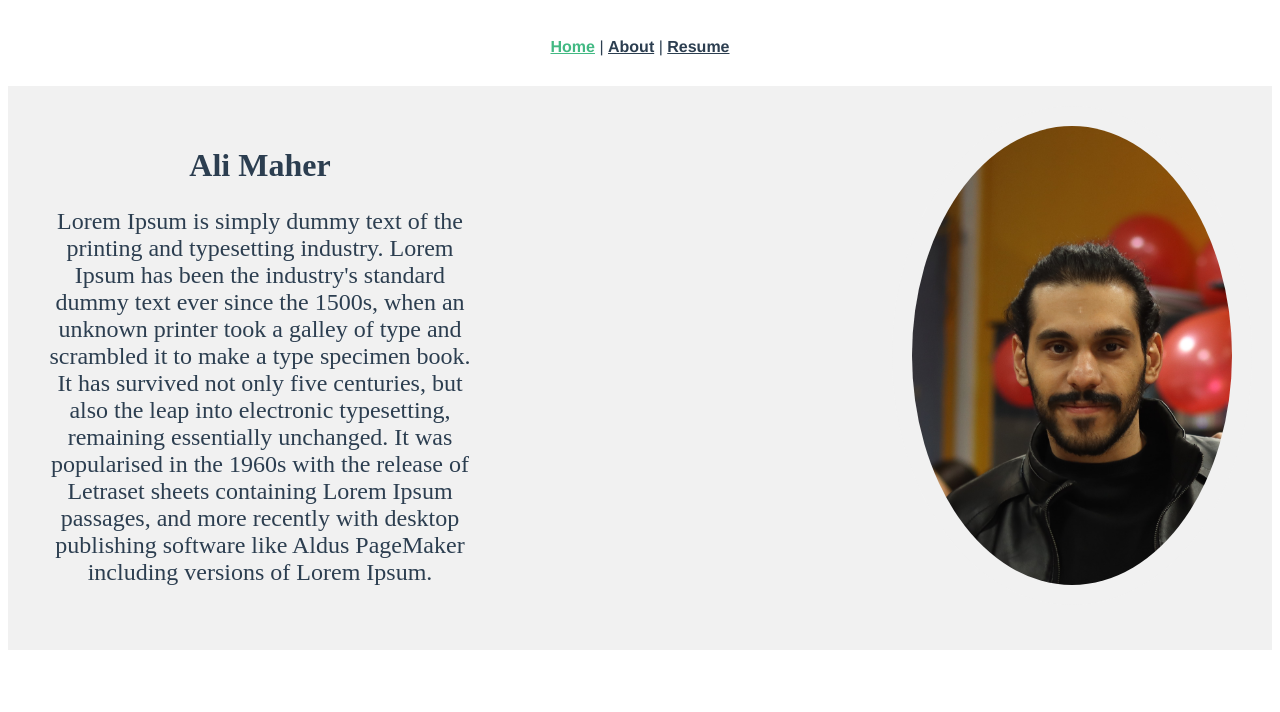
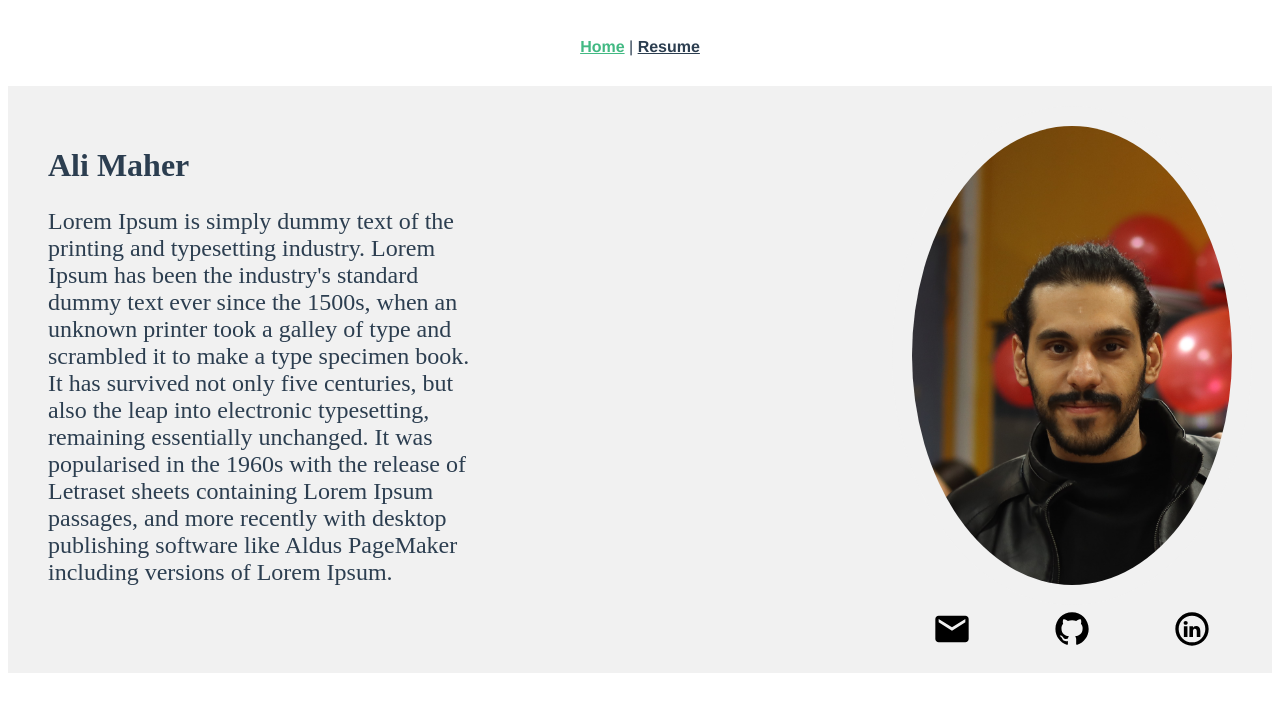
Before and after one commit to aliiimaher/PersonalWebsite, a Vue app: page / in a window 1280 px wide. Shown: the top 712 px of the page. Built offline with nearby package versions, Linux system fonts and the light colour scheme.

Commit message:
lots of changes

```diff
--- a/src/App.vue
+++ b/src/App.vue
@@ -1,7 +1,6 @@
 <template>
   <nav>
     <router-link to="/">Home</router-link> |
-    <router-link to="/about">About</router-link> |
     <router-link to="/resume">Resume</router-link>
   </nav>
   <router-view/>
@@ -12,12 +11,13 @@
   font-family: Avenir, Helvetica, Arial, sans-serif;
   -webkit-font-smoothing: antialiased;
   -moz-osx-font-smoothing: grayscale;
-  text-align: center;
+  /* text-align: center; */
   color: #2c3e50;
 }
 
 nav {
   padding: 30px;
+  text-align: center;
 }
 
 nav a {
--- a/src/router/index.js
+++ b/src/router/index.js
@@ -7,14 +7,6 @@ const routes = [
     path: '/',
     name: 'home',
     component: HomeView
-  },
-  {
-    path: '/about',
-    name: 'about',
-    // route level code-splitting
-    // this generates a separate chunk (about.[hash].js) for this route
-    // which is lazy-loaded when the route is visited.
-    component: () => import(/* webpackChunkName: "about" */ '../views/AboutView.vue')
   },
   {
     path: '/resume',
--- a/src/views/AboutView.vue
+++ /dev/null
@@ -1,5 +0,0 @@
-<template>
-  <div class="about">
-    <h1>This is an about page</h1>
-  </div>
-</template>
--- a/src/views/HomeView.vue
+++ b/src/views/HomeView.vue
@@ -14,16 +14,30 @@
         of Lorem Ipsum.
       </p>
     </div>
-    <div>
+    <div class="right-container">
       <img src="../pictures/AliMaher.jpg" alt="Avatar" class="photo" />
       <div class="logos-container">
-
+        <a href="mailto:alimohammadmaher@gmail.com">
+          <img src="../pictures/mdi_email.svg" alt="email" class="email-logo" />
+        </a>
+        <a href="https://github.com/aliiimaher/">
+          <img
+            src="../pictures/bxl_github.svg"
+            alt="github"
+            class="github-logo"
+          />
+        </a>
+        <!--  -->
+        <a href="https://www.linkedin.com/in/aliiii-maher/">
+          <img
+            src="../pictures/jam_linkedin-circle.svg"
+            alt="linkedin"
+            class="linkedin-logo"
+          />
+        </a>
       </div>
     </div>
   </div>
-  <!-- <div class="home">
-    <img alt="aliMaher" src="../pictures/AliMaher.jpg" class="img" />
-  </div> -->
 </template>
 
 <script>
@@ -35,7 +49,6 @@ export default {
 <style scoped>
 .main-container {
   max-width: 1600px;
-  /* height: auto; */
   background-color: #f1f1f1;
   padding: 20px;
   display: flex;
@@ -63,15 +76,21 @@ export default {
   font-family: "Times New Roman", Times, serif;
 }
 
+.right-container {
+  justify-content: center;
+  margin-left: 400px;
+}
+
 .photo {
   border-radius: 100%;
   width: 320px;
   background-color: #f1f1f1;
   padding: 20px;
-  margin-left: 400px;
 }
 
 .logos-container {
-
+  display: flex;
+  /* justify-content: center; */
+  justify-content: space-around;
 }
 </style>
--- a/src/views/ResumeView.vue
+++ b/src/views/ResumeView.vue
@@ -1,10 +1,19 @@
 <template>
   <div>This is my at end of 2022.</div>
-  <img src="../pictures/CV_AliMaher.jpg" alt="resume" />
+  <img src="../pictures/CV_AliMaher.jpg" alt="resume" class="resume">
 </template>
 
 <script>
 export default {};
 </script>
 
-<style scoped></style>
+<style scoped>
+* {
+  margin: auto;
+  text-align: center;
+}
+
+.resume{
+  display: block;
+}
+</style>
```
